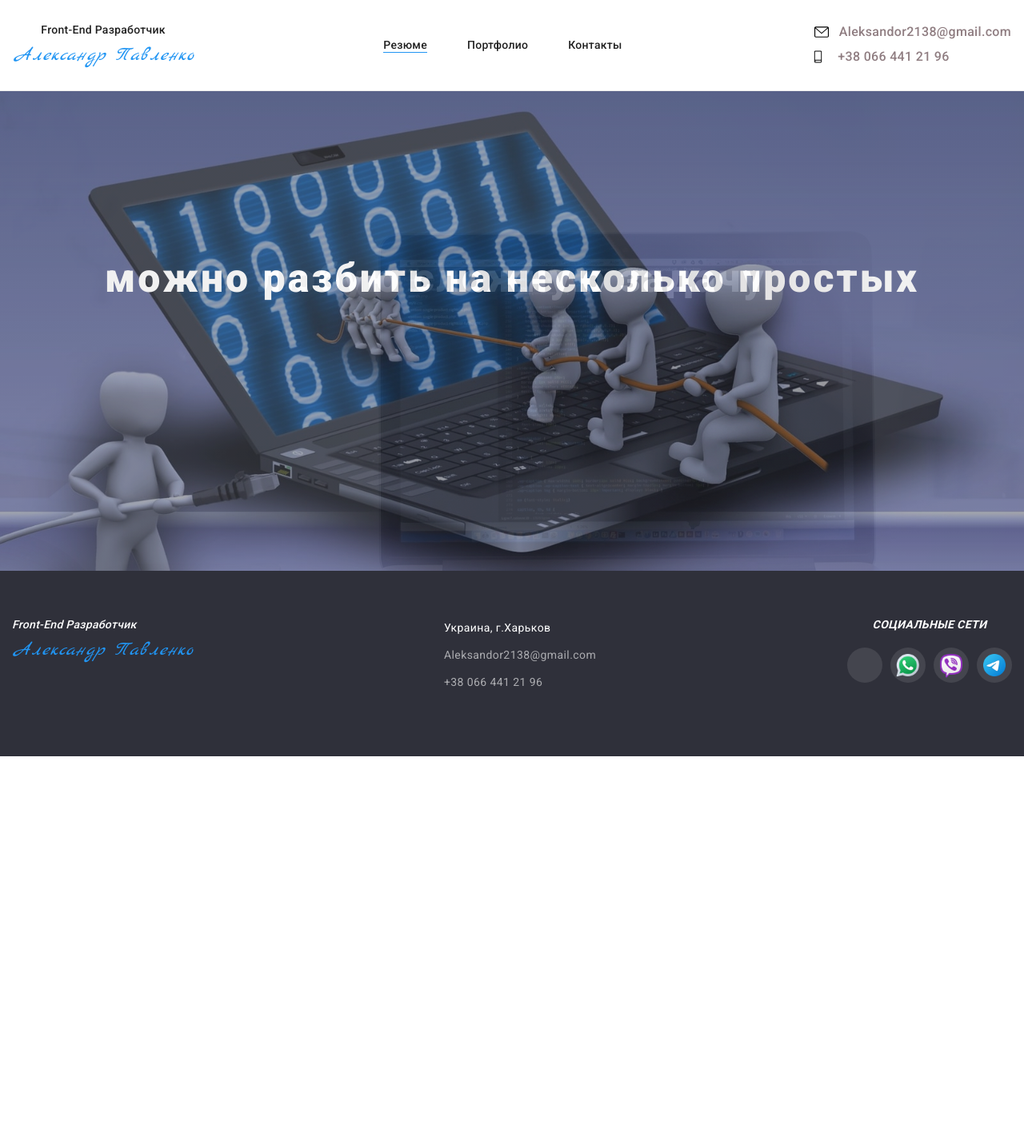
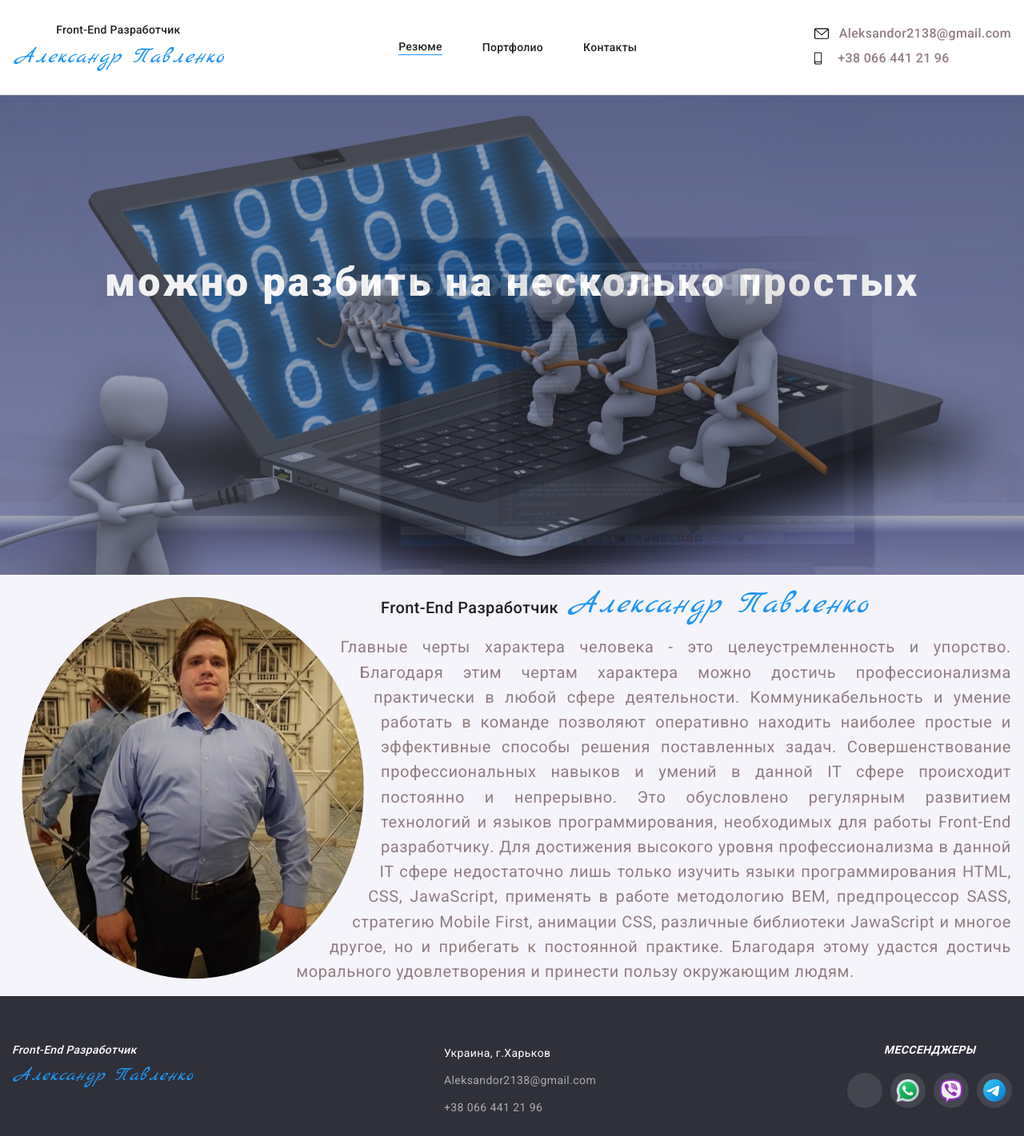
Before and after one commit to Aleksandor2138/resume-portfolio, a plain HTML site: page resume.html in a window 1280 px wide. Shown: the whole page at 80% size. Before the commit the page ends 946 px from the top, so only its background shows below. Drawn offline with nearby package versions, Linux system fonts and the light colour scheme.

Commit message:
about
Закончил секцию about

```diff
--- a/resume.html
+++ b/resume.html
@@ -98,6 +98,24 @@
             </ul>
         </div>
     </secton>
+    <section class="about">
+        <div class="container">
+            <img class="about__img" src="./img/my-photo.jpg" alt="my-photo">
+            <div class="about__right">
+                <p class="about__p">Front-End Разработчик</p>
+                <h1 class="about__mi">Александр Павленко</h1>
+            </div>
+            <p class="about__text">Главные черты характера человека - это целеустремленность и упорство.
+                Благодаря этим чертам характера можно достичь профессионализма практически в любой сфере деятельности.
+                Коммуникабельность и умение работать в команде позволяют оперативно находить наиболее простые и эффективные способы решения поставленных задач.
+                Совершенствование профессиональных навыков и умений в данной IT сфере происходит постоянно и непрерывно.
+                Это обусловлено регулярным развитием технологий и языков программирования, необходимых для работы Front-End разработчику.
+                Для достижения высокого уровня профессионализма в данной IT сфере недостаточно лишь только изучить языки программирования HTML, CSS, JawaScript,
+                применять в работе   методологию BEM, предпроцессор SASS, стратегию Mobile First, анимации CSS, различные библиотеки JawaScript и многое другое, но и прибегать к постоянной практике.
+                Благодаря этому удастся достичь морального удовлетворения и принести пользу окружающим людям.
+            </p>
+        </div>
+    </section>
 </main>
 <footer class="footer" id="footer">
     <div class="container">
@@ -119,7 +137,7 @@
                 </li>
             </ul>
             <div class="footer-soc">
-                <h3 class="footer-soc-text">Социальные сети</h3>
+                <h3 class="footer-soc-text">Мессенджеры</h3>
                 <ul class="soc-list list">
                     <li class="soc__item">
                         <a href="https://instagram.com/aleksandor2138?igshid=YmMyMTA2M2Y=" class="soc__link soc__link--fill"
--- a/sass/components/_header.scss
+++ b/sass/components/_header.scss
@@ -51,6 +51,9 @@
         }
         @include mobile {
             @include text-style ($fs:24px, $col: #2195f3);
+        }
+        @include desktop {
+            @include text-style ($fs:28px, $col: #2195f3);
         }
     }
 }
--- /dev/null
+++ b/sass/components/resume/_about.scss
@@ -0,0 +1,68 @@
+.about {
+    padding: 15px 0;
+    background: var(--section-color-white-grey);
+    // .container {
+    // }
+    &__img {
+        margin: 10px auto 20px auto;
+        max-width: 100%;
+        height: 100%;
+        border-radius: 50%;
+        @include tablet{
+            float:left;
+            shape-outside: circle(50%);
+            // max-width: 350px;
+            // height: 350px;
+            margin: 0 10px 10px 0;
+            transform: scale(0.95);
+        }
+    }
+    &__right {
+        @include desktop {
+            display: flex;
+            align-items: center;
+        }
+    }
+    &__p {
+        @include text-style($fs:12px);
+        margin-bottom: 8px;
+        text-align: center;
+        @include mobile{
+            @include text-style ();
+        }
+        @include tablet {
+            // text-align: start;
+            margin-right: 10px;
+        }
+        @include desktop {
+            text-align: start;
+            @include text-style ($fs:20px);
+        }
+    }
+    &__mi {
+        font-family: 'Marck Script', cursive;
+        font-style:italic ;
+        @include text-style($fs:16px, $col: #2195f3);
+        margin-bottom: 12px;
+        text-align: center;
+        @include mobile {
+            @include text-style ($fs:24px, $col: #2195f3);
+        }
+        @include tablet {
+            // text-align: start;
+            margin-bottom: 15px;
+            @include text-style ($fs:26px, $col: #2195f3);
+        }
+        @include desktop {
+            text-align: start;
+            @include text-style ($fs:40px, $col: #2195f3);
+        }
+    }
+    &__text {
+        @include text-style(400, 18px, 1.56, 0.03em, var(--text-color-grey));
+        text-align: justify;
+        @include desktop {
+            @include text-style(400, 20px, 1.56, 0.03em, var(--text-color-grey));
+        }
+    }
+}
--- a/sass/resume.scss
+++ b/sass/resume.scss
@@ -8,4 +8,5 @@
 @import "./components/mob-menu";
 @import "./components/soc-list";
 @import "./components/resume/hero";
+@import "./components/resume/about";
 @import "./components/footer";
--- a/sass/var/_root.scss
+++ b/sass/var/_root.scss
@@ -3,7 +3,7 @@
   --section-color-botom: #fff5f6;
   --section-color-mobmenu: #e17992;
   --light-color: #ffffff;
-  --accent-color: #d41443;
+
   --hover-btn-light: #ecebeb;
   --text-color-white: #ffffff;
   --text-color-white-transparent: #ffffff99;
@@ -11,6 +11,8 @@
   --text-color-grey: #907e82;
   --text-color-dark-grey: #757575;
   --section-color: #2f303a;
+  --section-color-dark:#1e2939;
+  --section-color-white-grey: #f5f4fa;
   --hover-color: #2196f3;
   --main-transition: color 250ms cubic-bezier(0.4, 0, 0.2, 1), fill 250ms cubic-bezier(0.4, 0, 0.2, 1),  transform 250ms cubic-bezier(0.4, 0, 0.2, 1);
 }
```
Also changed, not shown: portfolio.html (+2 -2 lines), css/portfolio.css, css/portfolio.min.css, css/resume.css, css/resume.min.css, img/20201004_225234.jpg (added), img/my-photo.jpg (added), 4 other files.
